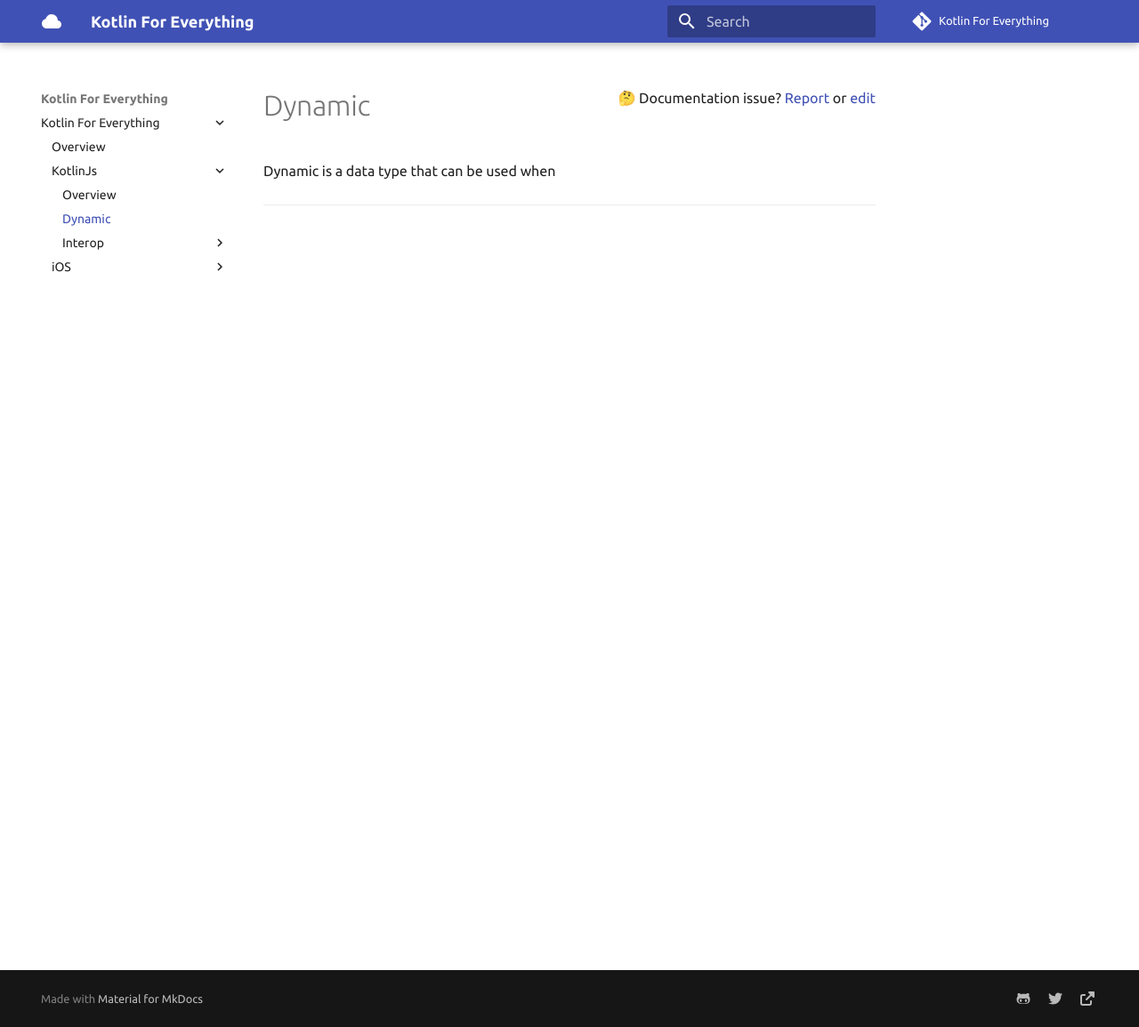
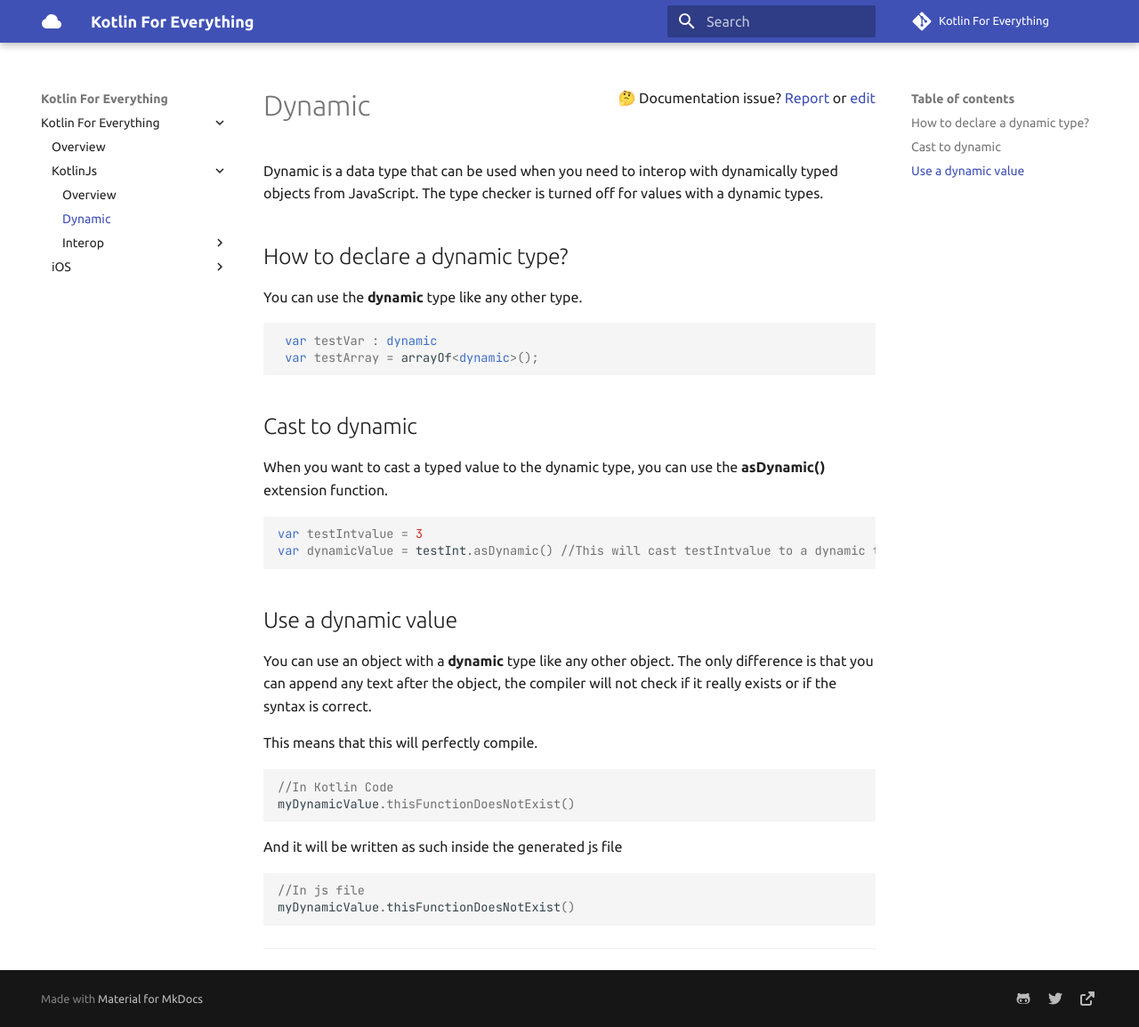
Before and after one commit to Foso/kotlinforeverything, an MkDocs documentation site: the page built from docs/javascript/dynamic.md, in a window 1280 px wide and 1155 px high. Shown: the whole window at 89% size. Built offline with MkDocs 1.6.1 and Material for MkDocs 9.7.7, drawn with Linux system fonts in a browser that asks for light colours; comment, search, counter and statistics services are not loaded.

````diff
--- a/docs/javascript/dynamic.md
+++ b/docs/javascript/dynamic.md
@@ -1,3 +1,37 @@
 # Dynamic
 
-Dynamic is a data type that can be used when
+Dynamic is a data type that can be used when you need to interop with dynamically typed objects from JavaScript.
+The type checker is turned off for values with a dynamic types.
+
+## How to declare a dynamic type?
+You can use the **dynamic** type like any other type.
+
+```kotlin
+ var testVar : dynamic
+ var testArray = arrayOf<dynamic>();
+```
+
+## Cast to dynamic
+When you want to cast a typed value to the dynamic type, you can use the **asDynamic()** extension function.
+
+```kotlin
+var testIntvalue = 3
+var dynamicValue = testInt.asDynamic() //This will cast testIntvalue to a dynamic type
+```
+
+## Use a dynamic value
+You can use an object with a **dynamic** type like any other object. The only difference is that you can append any text after the object, the compiler will not check if it really exists or if the syntax is correct.
+
+This means that this will perfectly compile.
+
+```kotlin
+//In Kotlin Code
+myDynamicValue.thisFunctionDoesNotExist()
+```
+
+And it will be written as such inside the generated js file
+
+```javascript
+//In js file
+myDynamicValue.thisFunctionDoesNotExist()
+```
````
Also changed, not shown: samples/testJsInterop/src/main/resources/index.html (added, +13 -0 lines), 10 other files.
